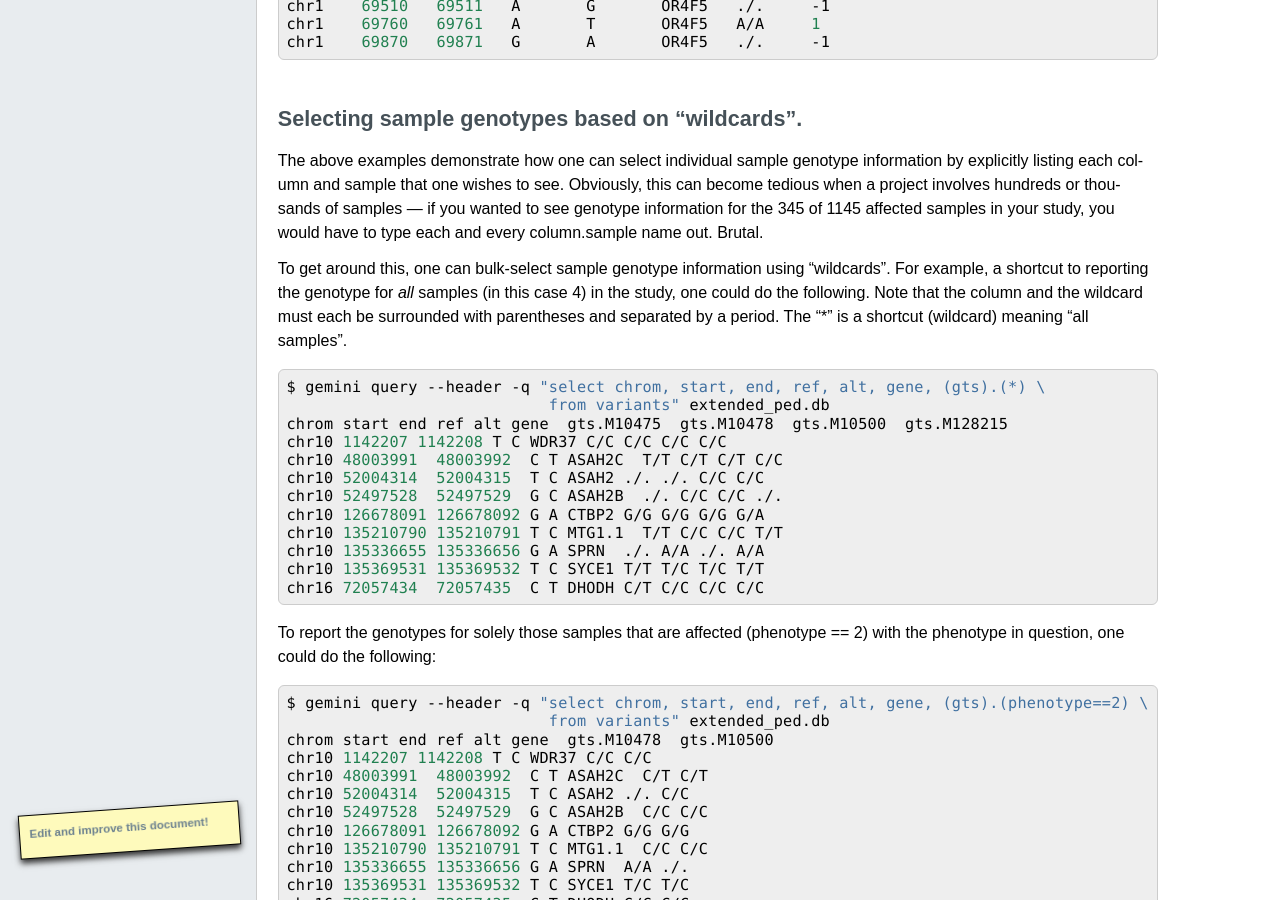
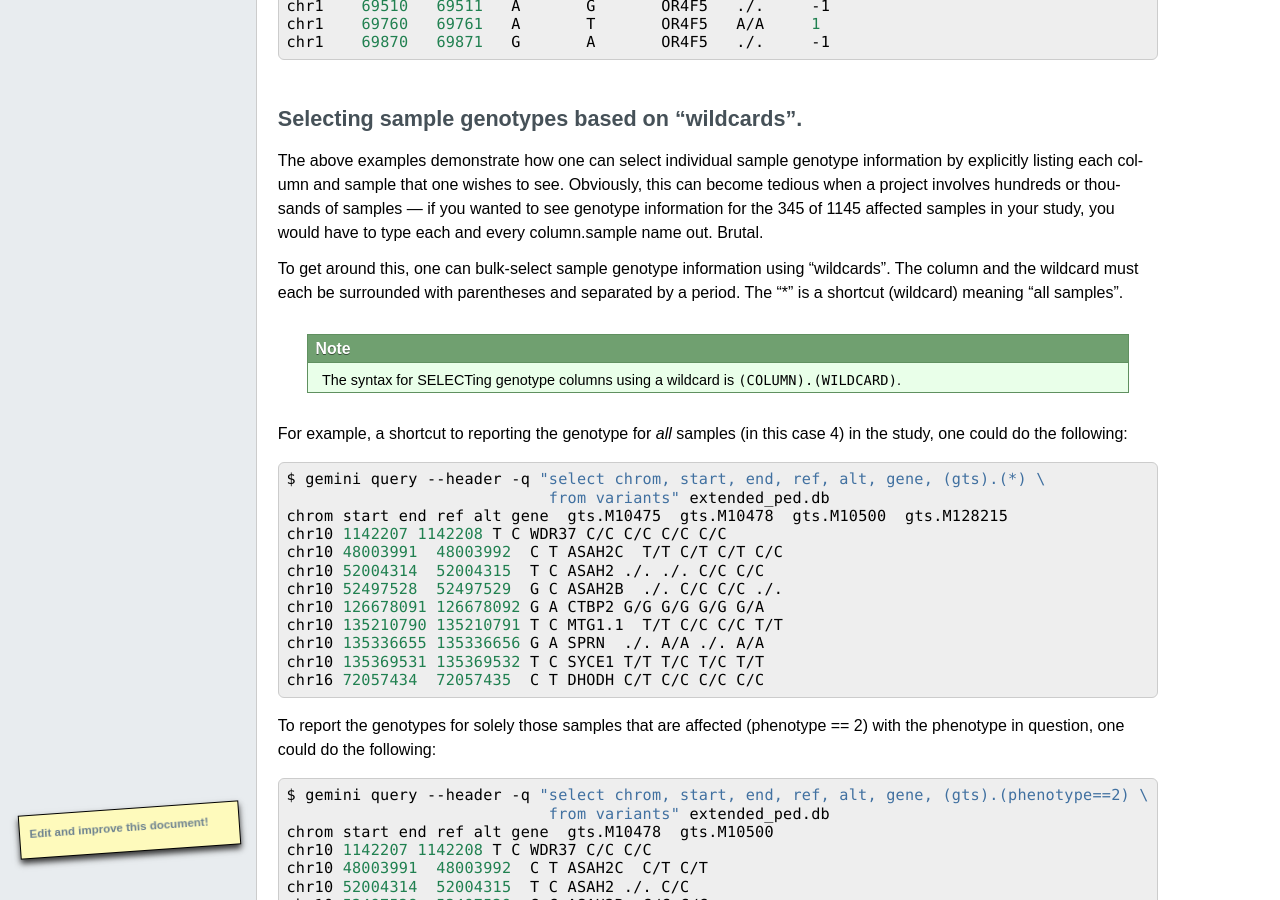
Before and after one commit to arq5x/gemini, a Sphinx documentation site: the page built from docs/content/querying.rst, in a window 1280 px wide and 900 px high, scrolled down 2317 px. Built offline with Sphinx 7.4.7, drawn with Linux system fonts in a browser that asks for light colours; formulas are drawn with MathJax 3; pages that are not in the unit, such as notebooks, are missing from menus; comment, search, counter and statistics services are not loaded; the version number is read from the project's files by our own code; some of the changed text lies outside the part shown.

Commit message:
[DOC] better notes on wildcards

```diff
--- a/docs/content/querying.rst
+++ b/docs/content/querying.rst
@@ -152,8 +152,13 @@ Obviously, this can become tedious when a project involves hundreds or thousands
 --- if you wanted to see genotype information for the 345 of 1145 affected samples in your study,
 you would have to type each and every column.sample name out. Brutal.
 
-To get around this, one can bulk-select sample genotype information using "wildcards". For example,
-a shortcut to reporting the genotype for *all* samples (in this case 4) in the study, one could do the following. Note that the column and the wildcard must each be surrounded with parentheses and separated by a period. The "*" is a shortcut (wildcard) meaning "all samples".
+To get around this, one can bulk-select sample genotype information using "wildcards". The column and the wildcard must each be surrounded with parentheses and separated by a period. The "*" is a shortcut (wildcard) meaning "all samples".
+
+.. note::
+
+  The syntax for SELECTing genotype columns using a wildcard is ``(COLUMN).(WILDCARD)``.
+
+For example, a shortcut to reporting the genotype for *all* samples (in this case 4) in the study, one could do the following:
 
 .. code-block:: bash
 
@@ -317,6 +322,12 @@ using wildcards, the above could be converted to:
   $ gemini query -q "select chrom, start, end, ref, alt, gene from variants" \
                        --gt-filter "(gt_depths).(*).(>=20)" \
                        test.snpEff.vcf.db
+
+
+.. note::
+
+  The syntax of the wildcard ``--gt-filters`` is ``(COLUMN).(WILDCARD).(WILDCARD_RULE)``.
+
 
 Obviously, this makes things much simpler.
 
```
